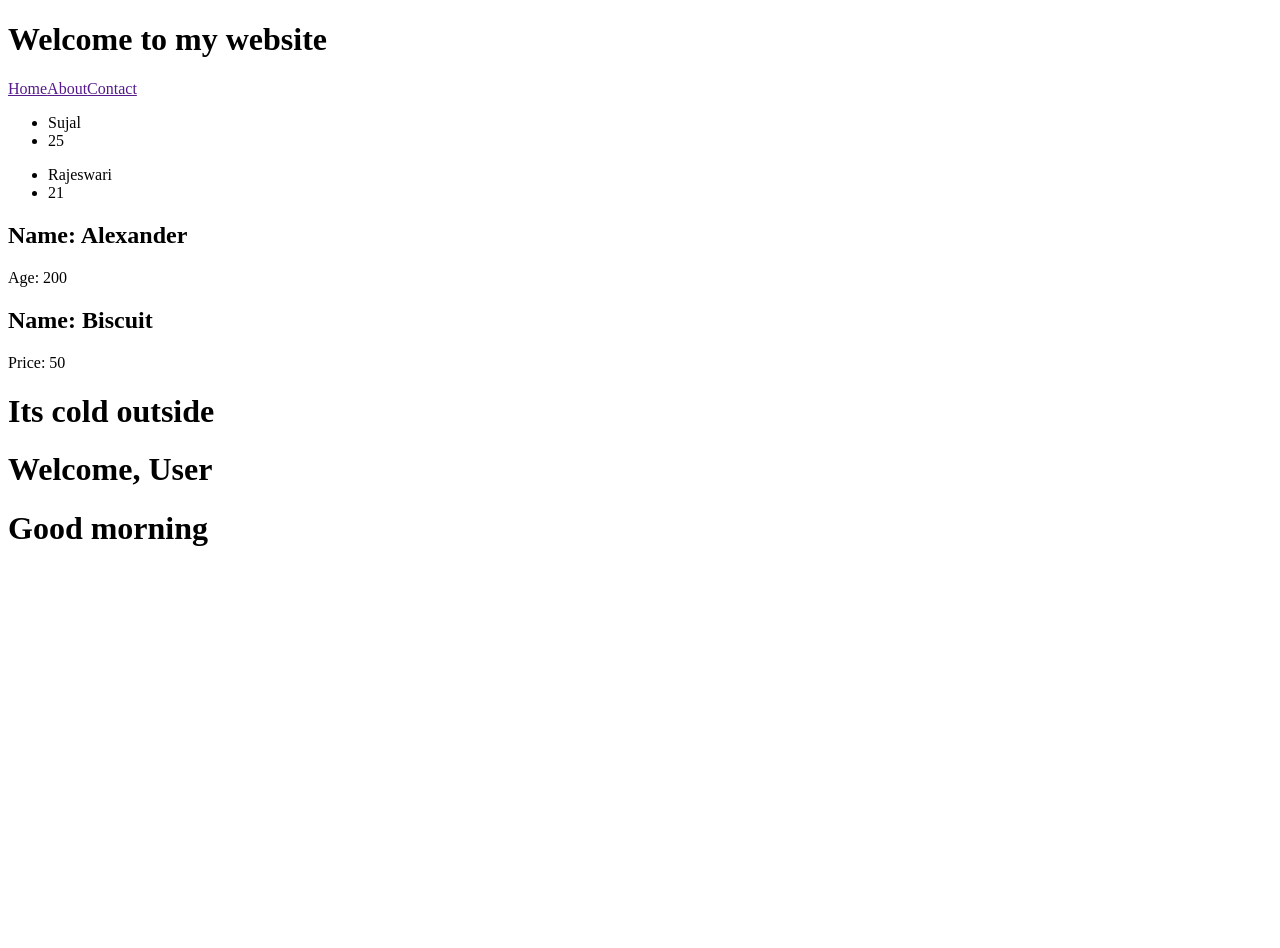
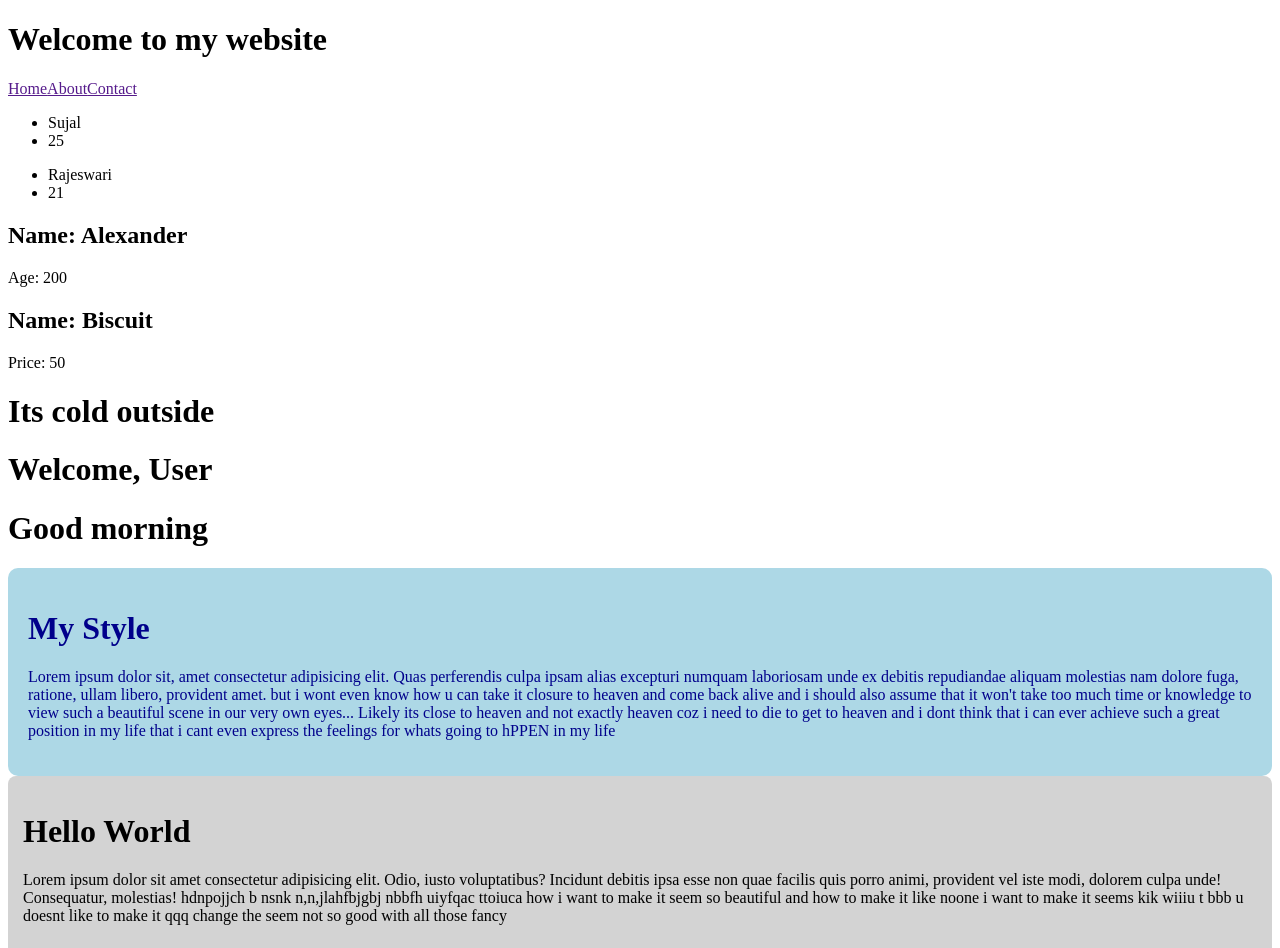
Before and after one commit to SujalKrG/react-demo, a React (Vite) app: page / in a window 1280 px wide. Shown: the top 948 px of the page. Before the commit the page ends 800 px from the top, so only its background shows below. Built offline with nearby package versions, Linux system fonts and the light colour scheme.

Commit message:
Learnt styling in jsx

```diff
--- a/package.json
+++ b/package.json
@@ -11,7 +11,8 @@
   },
   "dependencies": {
     "react": "^19.1.0",
-    "react-dom": "^19.1.0"
+    "react-dom": "^19.1.0",
+    "react-icons": "^5.5.0"
   },
   "devDependencies": {
     "@eslint/js": "^9.25.0",
--- a/src/App.jsx
+++ b/src/App.jsx
@@ -7,6 +7,11 @@ import Products from './components/Products'
 import Weather from './components/Weather'
 import UserStatus from './components/UserStatus'
 import Greeeting from './components/Greeeting'
+import StyledCard from './components/StyledCard'
+import ProfileCard from './components/ProfileCard'
+import IconComponent from './components/IconComponent'
+
+
 
 const App = () => {
   return (
@@ -18,6 +23,9 @@ const App = () => {
       <Weather temp={10} />
       <UserStatus isAdmin={false} />
       <Greeeting timeOfDay={"morning"} />
+      <StyledCard />
+      <ProfileCard />
+      <IconComponent />
       <Footer />
     </div>
   )
--- /dev/null
+++ b/src/components/IconComponent.jsx
@@ -0,0 +1,12 @@
+import React from "react";
+import { FaBeer } from 'react-icons/fa'
+
+const IconComponent = () => {
+  return <div>
+    <FaBeer />
+    <FaBeer size={30} />
+    <FaBeer size={30} color="gold" />
+  </div>;
+};
+
+export default IconComponent;
--- /dev/null
+++ b/src/components/ProfileCard.jsx
@@ -0,0 +1,27 @@
+import React from "react";
+
+const ProfileCard = () => {
+  const styles = {
+    backgroundColor: "lightgrey",
+    padding: "15px",
+    borderRadius: "8px",
+    color: "black",
+  };
+
+  return (
+    <div style={styles}>
+      <h1>Hello World</h1>
+      <p>
+        Lorem ipsum dolor sit amet consectetur adipisicing elit. Odio, iusto
+        voluptatibus? Incidunt debitis ipsa esse non quae facilis quis porro
+        animi, provident vel iste modi, dolorem culpa unde! Consequatur,
+        molestias! hdnpojjch b nsnk n,n,jlahfbjgbj nbbfh uiyfqac ttoiuca how i
+        want to make it seem so beautiful and how to make it like noone i want
+        to make it seems kik wiiiu t bbb u doesnt like to make it qqq change the
+        seem not so good with all those fancy
+      </p>
+    </div>
+  );
+};
+
+export default ProfileCard;
--- /dev/null
+++ b/src/components/StyledCard.jsx
@@ -0,0 +1,30 @@
+import React from "react";
+
+const StyledCard = () => {
+  return (
+    <div
+      style={{
+        backgroundColor: "lightblue",
+        padding: "20px",
+        borderRadius: "10px",
+        color: "darkblue",
+      }}
+    >
+      <h1>My Style</h1>
+      <p>
+        Lorem ipsum dolor sit, amet consectetur adipisicing elit. Quas
+        perferendis culpa ipsam alias excepturi numquam laboriosam unde ex
+        debitis repudiandae aliquam molestias nam dolore fuga, ratione, ullam
+        libero, provident amet. but i wont even know how u can take it closure
+        to heaven and come back alive and i should also assume that it won't
+        take too much time or knowledge to view such a beautiful scene in our
+        very own eyes... Likely its close to heaven and not exactly heaven coz i
+        need to die to get to heaven and i dont think that i can ever achieve
+        such a great position in my life that i cant even express the feelings
+        for whats going to hPPEN in my life
+      </p>
+    </div>
+  );
+};
+
+export default StyledCard;
```
Also changed, not shown: 1 other file (tests, documents, lock files or other folders).
